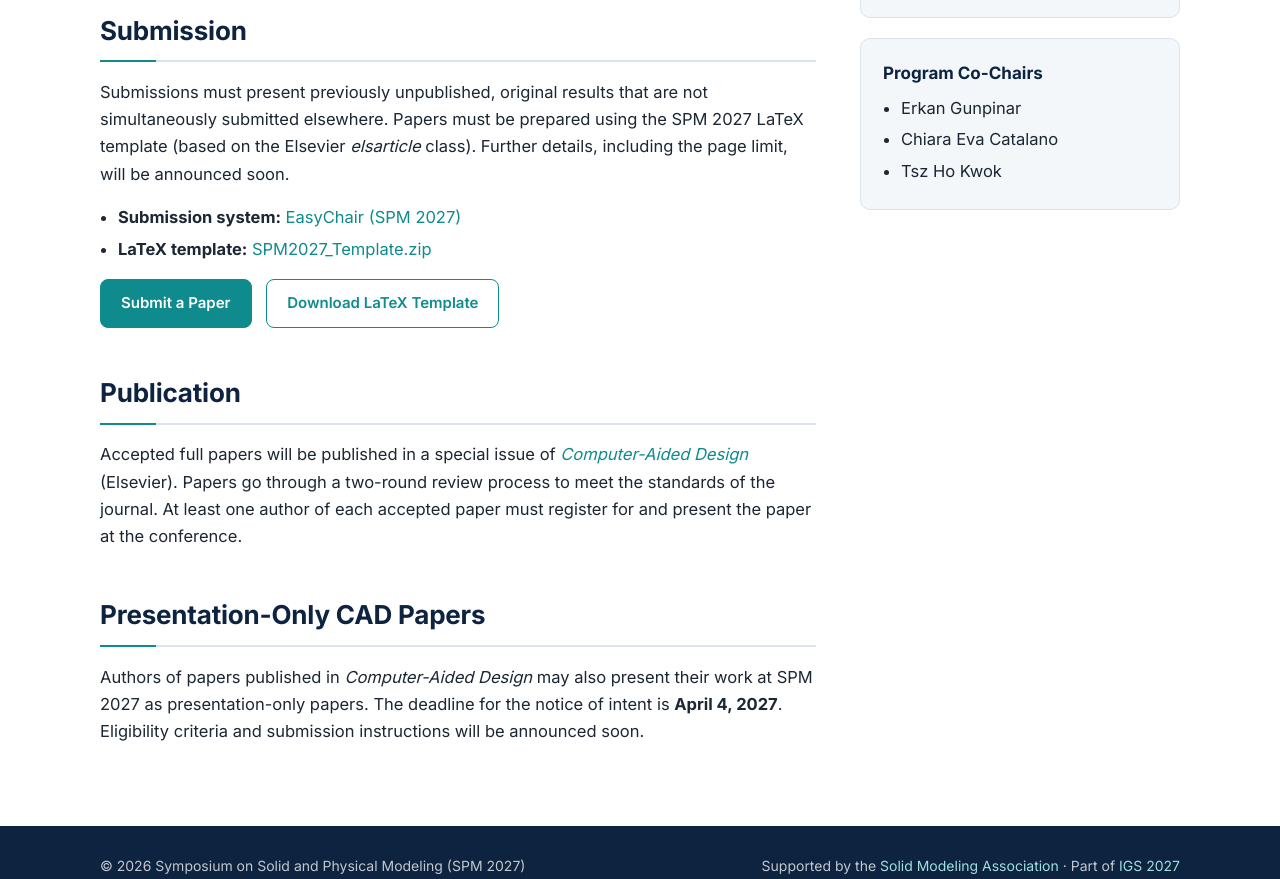
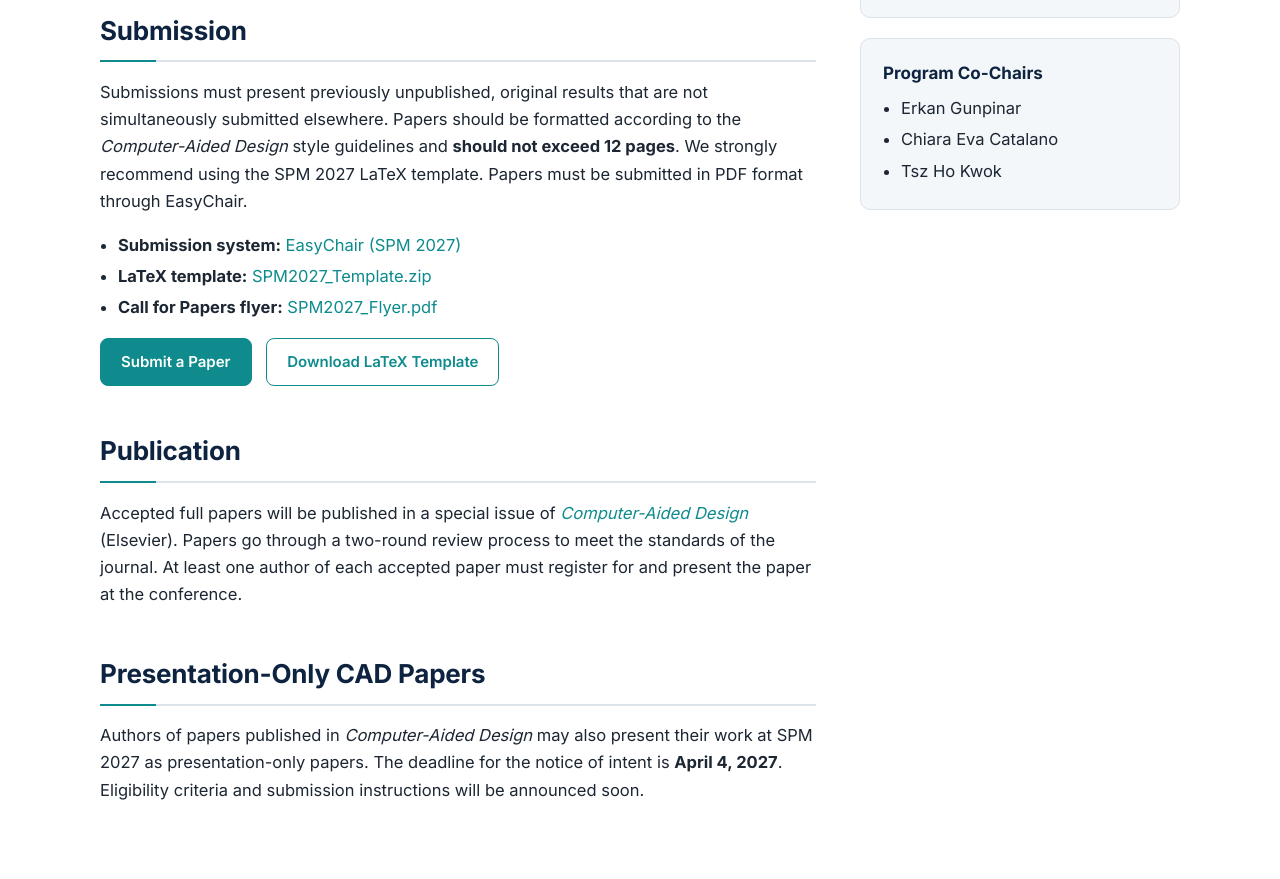
Before and after one commit to spmconf2027/spmconf2027.github.io, a plain HTML site: page cfp.html in a window 1280 px wide. Shown: the part 911-1790 px from the top of the page. Drawn offline with Linux system fonts and the light colour scheme.

Commit message:
Add CFP flyer and 12-page limit
Co-Authored-By: Claude Opus 5.5 <noreply@anthropic.com>

```diff
--- a/cfp.html
+++ b/cfp.html
@@ -70,15 +70,16 @@
 
       <section>
         <h2>Submission</h2>
-        <!-- TODO: confirm page limit and review process -->
         <p>
           Submissions must present previously unpublished, original results that are not simultaneously submitted elsewhere.
-          Papers must be prepared using the SPM 2027 LaTeX template (based on the Elsevier <i>elsarticle</i> class).
-          Further details, including the page limit, will be announced soon.
+          Papers should be formatted according to the <i>Computer-Aided Design</i> style guidelines and
+          <b>should not exceed 12 pages</b>. We strongly recommend using the SPM 2027 LaTeX template.
+          Papers must be submitted in PDF format through EasyChair.
         </p>
         <ul class="plain">
           <li><b>Submission system:</b> <a href="https://easychair.org/conferences/?conf=spm2027012">EasyChair (SPM 2027)</a></li>
           <li><b>LaTeX template:</b> <a href="assets/docs/SPM2027_Template.zip" download>SPM2027_Template.zip</a></li>
+          <li><b>Call for Papers flyer:</b> <a href="assets/docs/SPM2027_Flyer.pdf">SPM2027_Flyer.pdf</a></li>
         </ul>
         <p>
           <a class="btn" href="https://easychair.org/conferences/?conf=spm2027012">Submit a Paper</a>
```
Also changed, not shown: index.html (+1 -0 lines), 1 other file.
